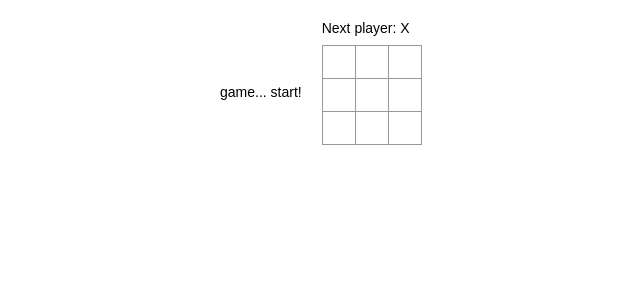
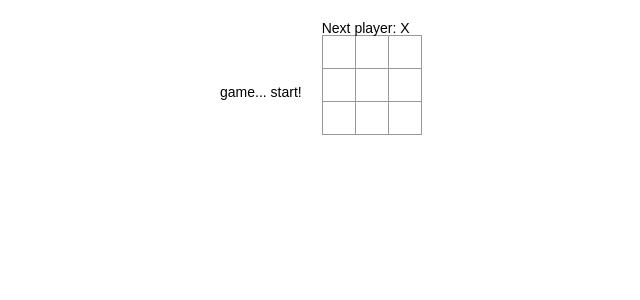
Before and after one commit to greathiago/Tic-Tac-Toe-ReactTutorial, a React (Create React App) app: page / in a window 1280 px wide. Shown: the top 300 px of the page, without its empty margins (100-740 px from the left). Built offline with nearby package versions, Linux system fonts and the light colour scheme.

Commit message:
Update index.css

```diff
--- a/src/index.css
+++ b/src/index.css
@@ -30,7 +30,10 @@ ol, ul {
 }
 
 .status {
-  margin-bottom: 10px;
+  top: 0px;
+  left: 0px;
+  bottom: 0px;
+  right: 0px;
 }
 
 .square {
```
